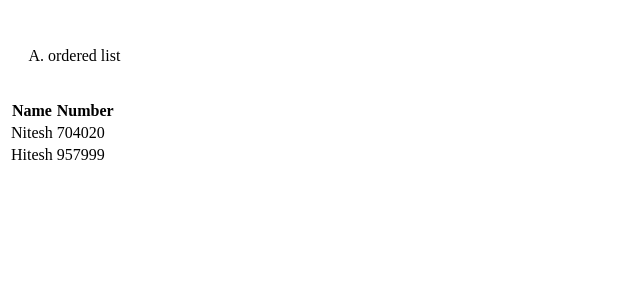
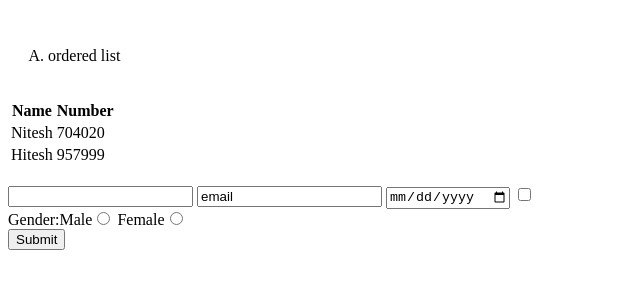
Before and after one commit to jhanitesh7248/html-css-javascript-tutorial, a plain HTML site: page index.html in a window 1280 px wide. Shown: the part 307-596 px from the top of the page, without its empty margins (0-640 px from the left). Drawn offline with Linux system fonts and the light colour scheme.

Commit message:
form added and explained

```diff
--- a/index.html
+++ b/index.html
@@ -58,6 +58,19 @@
         </tbody>
     </table>
     <!-- thats how you create a table and mentioned table head and table body -->
+    <br>
+    <form action="backend.php">
+        <input type="text">
+        <input type="email" value="email">
+        <input type="date">
+        <input type="checkbox">
+        <div>
+            Gender:Male<input type="radio" name="Gender" id="">
+            Female<input type="radio" name="Gender" id="">
+            <!-- both name should be same to use radio -->
+        </div>
+        <input type="button" value="Submit">
+    </form>
 </body>
 
 </html>
```
